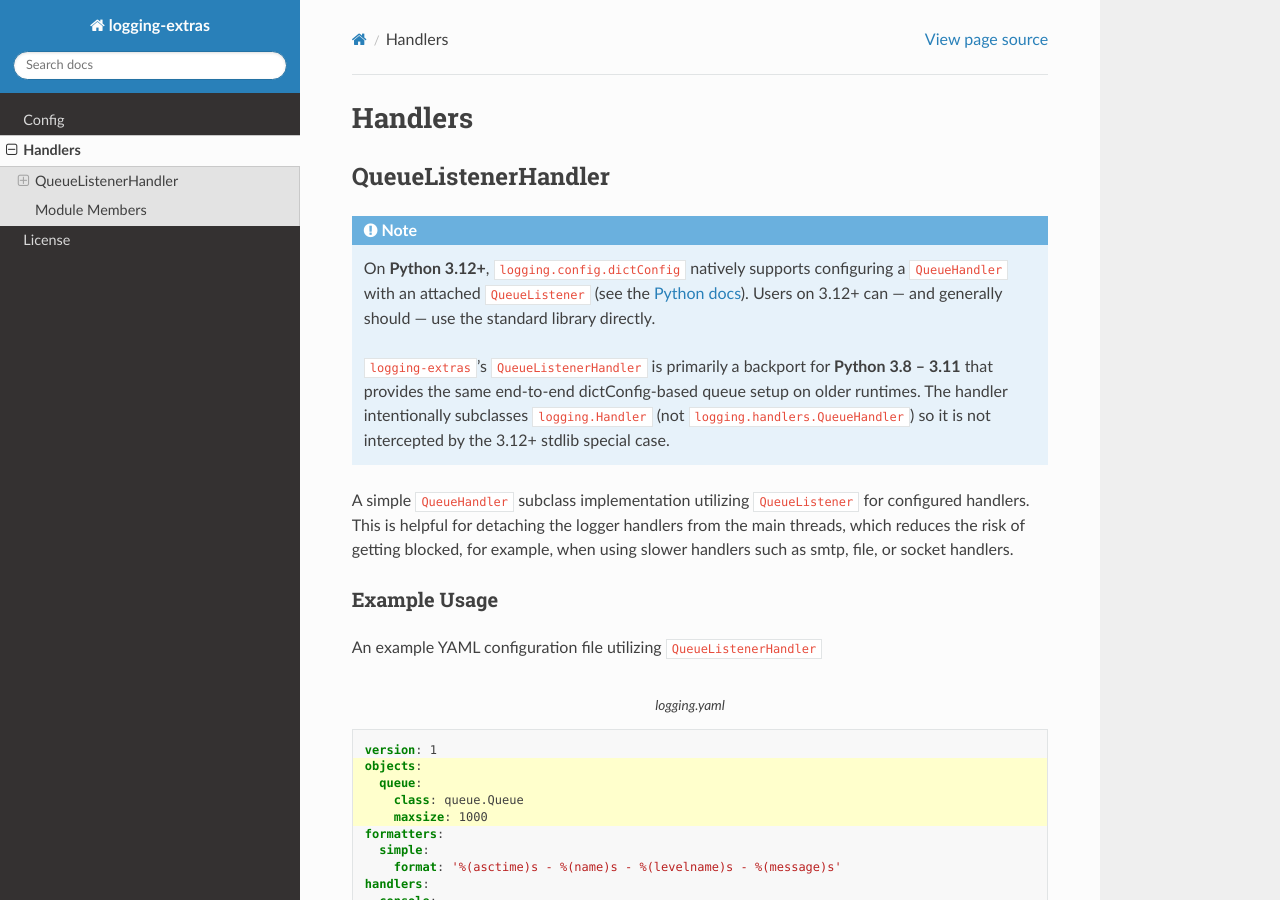
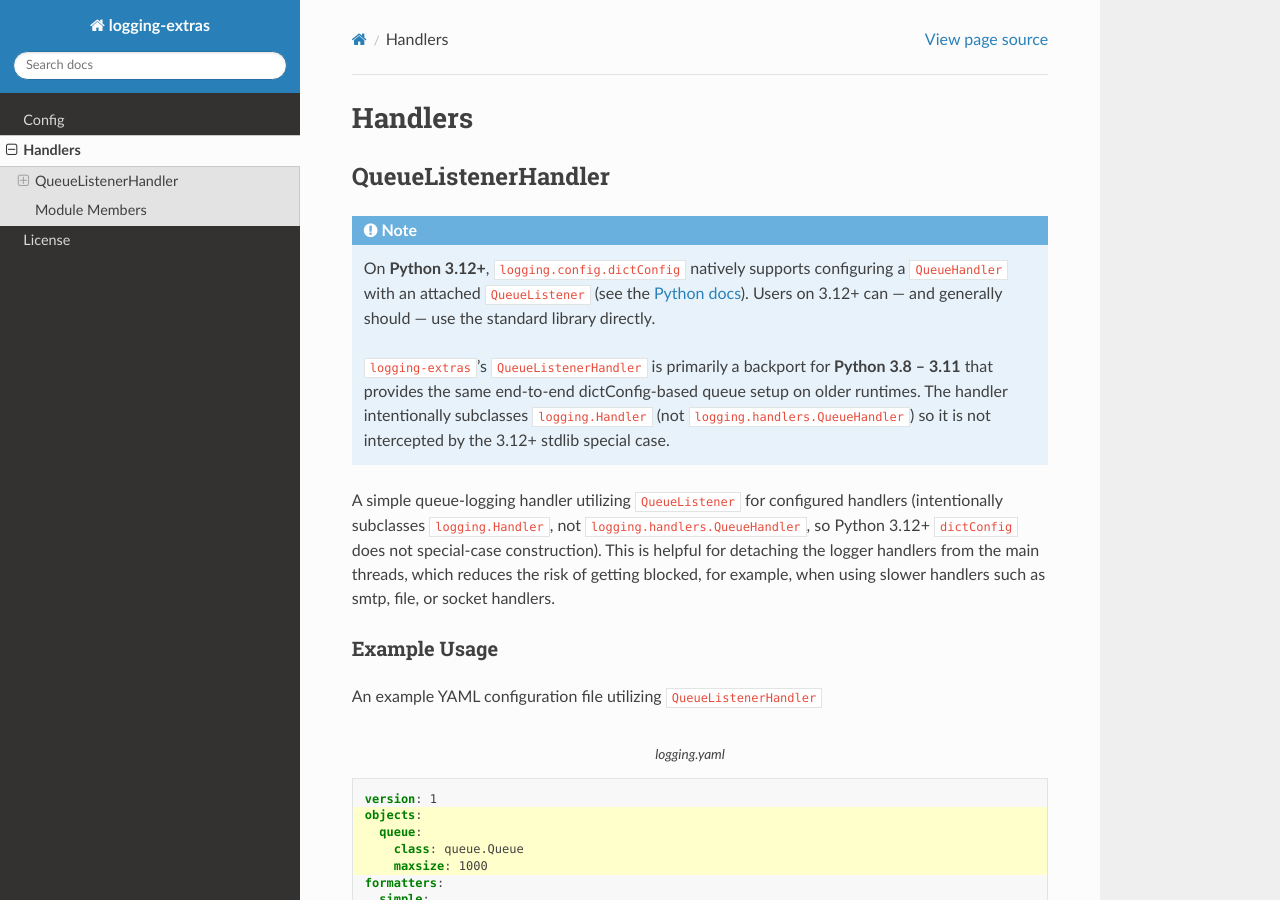
Before and after one commit to zobayer1/logging-extras, a Sphinx documentation site: the page built from docs/logging_.handlers.rst, in a window 1280 px wide and 900 px high. Built offline with Sphinx 7.4.7 and the Read the Docs theme 3.1.0, drawn with Linux system fonts in a browser that asks for light colours; pages that are not in the unit, such as notebooks, are missing from menus.

Commit message:
docs: stop calling QueueListenerHandler a QueueHandler subclass
Align the section intros with the implementation and the 3.12+ note:
the handler subclasses logging.Handler on purpose.

```diff
--- a/docs/logging_.handlers.rst
+++ b/docs/logging_.handlers.rst
@@ -17,7 +17,7 @@ QueueListenerHandler
    (not ``logging.handlers.QueueHandler``) so it is not intercepted by the
    3.12+ stdlib special case.
 
-A simple ``QueueHandler`` subclass implementation utilizing ``QueueListener`` for configured handlers. This is helpful for detaching the logger handlers from the main threads, which reduces the risk of getting blocked, for example, when using slower handlers such as smtp, file, or socket handlers.
+A simple queue-logging handler utilizing ``QueueListener`` for configured handlers (intentionally subclasses ``logging.Handler``, not ``logging.handlers.QueueHandler``, so Python 3.12+ ``dictConfig`` does not special-case construction). This is helpful for detaching the logger handlers from the main threads, which reduces the risk of getting blocked, for example, when using slower handlers such as smtp, file, or socket handlers.
 
 Example Usage
 *************
```
Also changed, not shown: README.md (+1 -1 lines).
